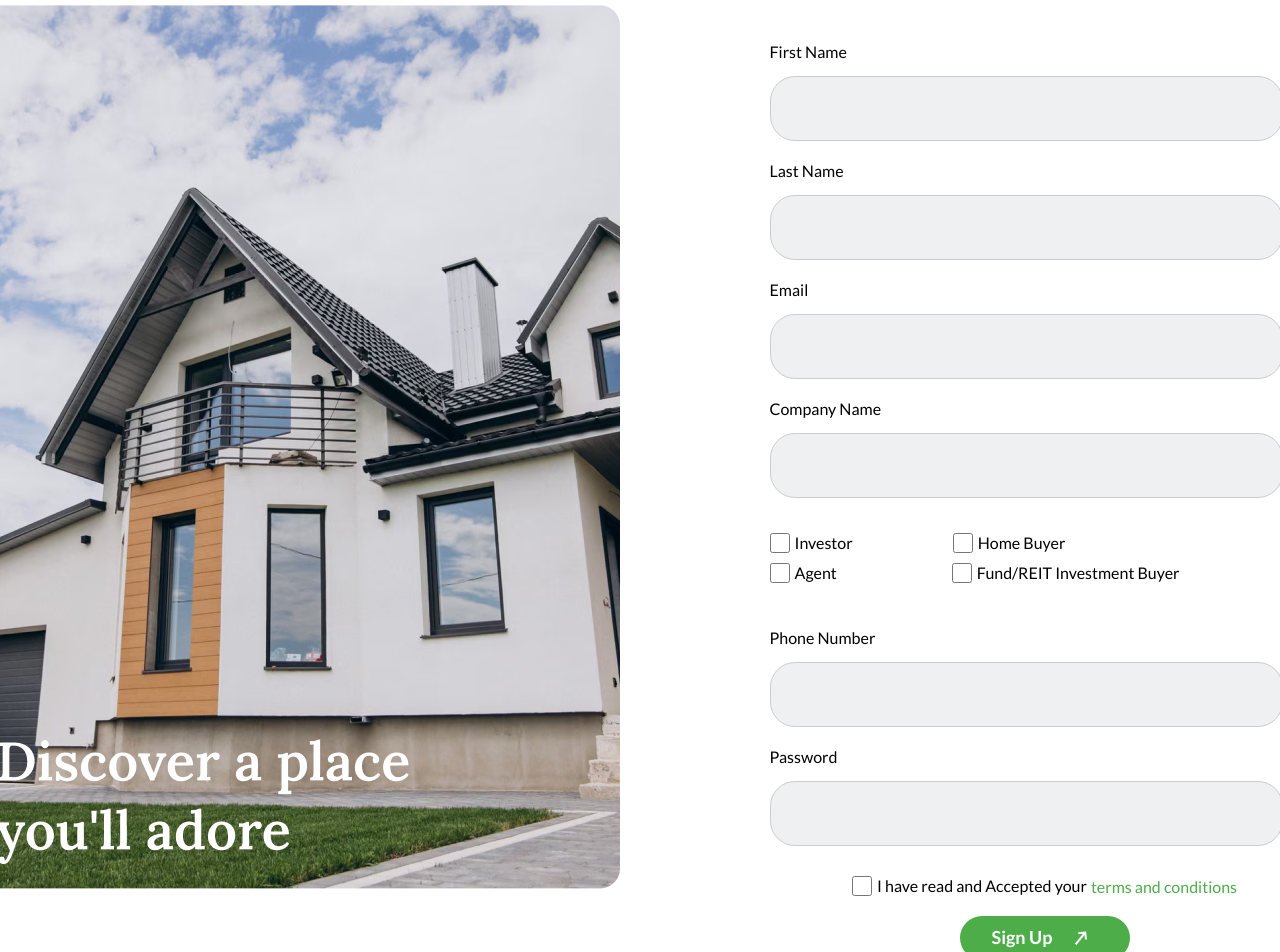
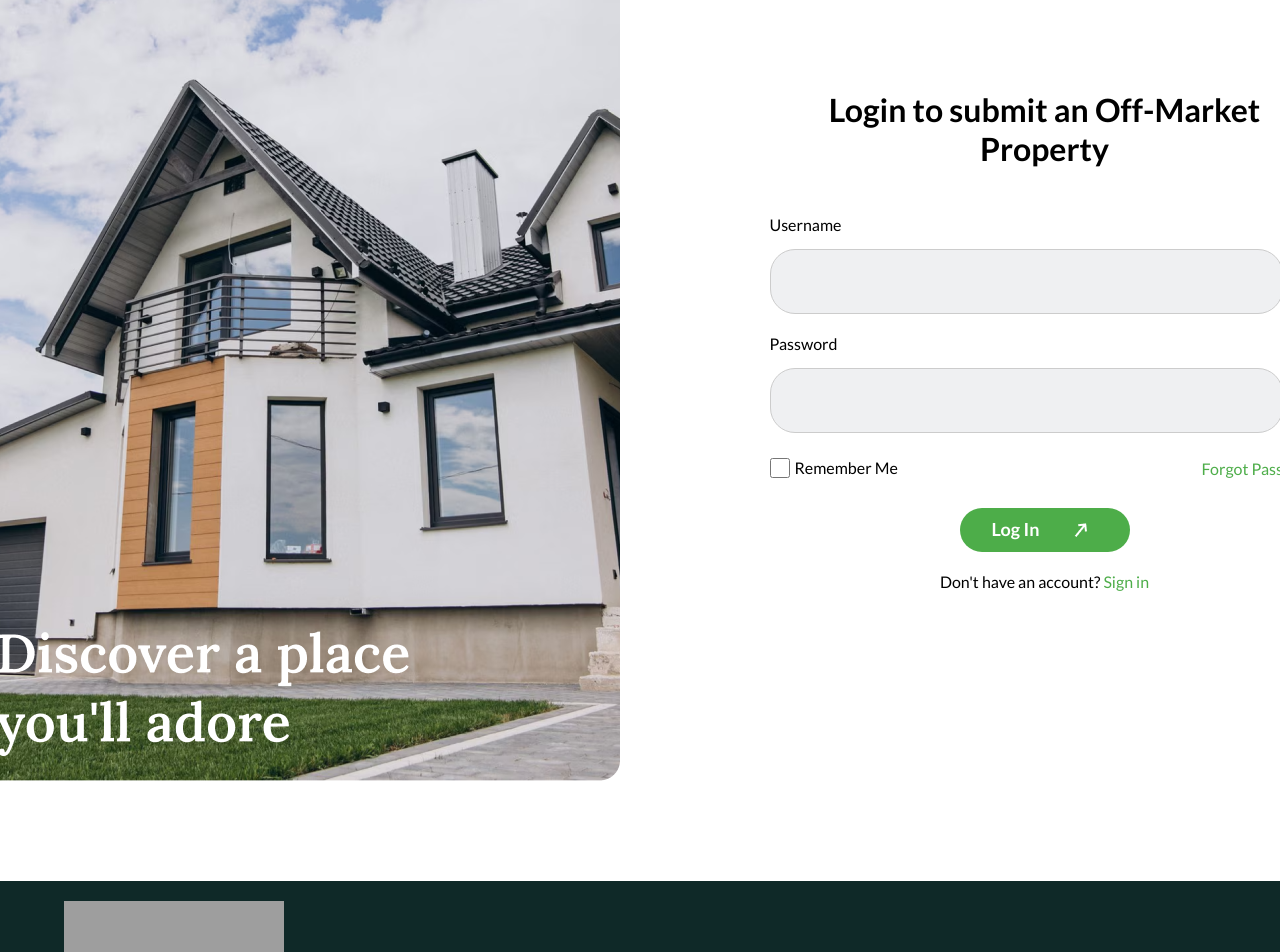
Before and after one commit to Jahanzaibali2/Insider-Inventory, a React app: page /SignUp in a window 1280 px wide. Shown: the part 361-1313 px from the top of the page. Built offline with nearby package versions, Linux system fonts and the light colour scheme; grey boxes are pictures that could not be loaded; the HTML template or start-up script is replaced by a standard one.

Commit message:
Login Page Done

```diff
--- a/src/App.jsx
+++ b/src/App.jsx
@@ -13,8 +13,8 @@ export default function App() {
     <>
       {/* <AppRouter /> */}
       <Header />
-      {/* <Login/> */}
-      <TextAndLabel />
+      <Login/>
+      {/* <TextAndLabel /> */}
       <Footer />
     </>
   )
--- a/src/Components/Body/TextAndLabels/LogIn/Login.css
+++ b/src/Components/Body/TextAndLabels/LogIn/Login.css
@@ -1,14 +1,83 @@
 .legendaryDiv {
-    /* width: 1440px; */
+
     width: 100%;
     height: 100%;
     margin-top: 100px;
     margin-bottom: 100px;
-    /* gap: 0px;
-    opacity: 0px; */
     background-color: rgb(255, 255, 255);
     display: flex;
     justify-content: center;
     align-items: center;
 
   }
+
+  * {
+    margin: 0%;
+    padding: 0%;
+
+  }
+
+  .wholeDiv {
+    width: 1440px;
+    height: 100%;
+  }
+
+
+  /* ______________________________________________________ Sign Up wali Css __________________________________________________________ */
+
+
+
+  .checkbox-container {
+    display: flex;
+    align-items: center;
+    justify-content: space-between;
+
+  }
+
+  .checkbox-container span:hover{
+    text-decoration: underline;
+  }
+
+  .txtfields {
+    padding: 25px 0px ;
+    display: flex;
+    flex-direction: column;
+    gap: 20px;
+
+  }
+
+  .Terms span, .checkbox-container span {
+    color: var(--green);
+    cursor: pointer;
+  }
+
+  .Terms span:hover{
+    text-decoration: underline;
+  }
+
+  .logIn {
+    align-items: center;
+  }
+
+
+  .Terms {
+    display: flex;
+    gap: 20px;
+    padding-top: 30px;
+    flex-direction: column;
+    align-items: center;
+  }
+
+  .headingDiv {
+    /* width: 1600px; */
+    height: 100px;
+    text-align: left;
+    display: flex;
+    justify-content: flex-end;
+  }
+
+  .headingDiv h1 {
+    width: 550px;
+    text-align: center;
+    /* color: black; */
+  }
--- a/src/Components/Body/TextAndLabels/LogIn/Login.jsx
+++ b/src/Components/Body/TextAndLabels/LogIn/Login.jsx
@@ -1,13 +1,14 @@
 import React from 'react'
 import Textfield from '../../../General/Textfield'
 import Checkbox from '../../../General/Checkbox'
+import Button from '../../../General/Button'
 import "./Login.css"
 import House from "../../../../assets/House.png"
 
 export default function Login() {
     return (
         <div className='wholeBody'>
-      <LoginBody/>
+            <LoginBody />
         </div>
     )
 }
@@ -37,7 +38,35 @@ function LoginBody() {
 function FunLogin() {
     return (
         <>
+            <div>
 
+                <div className="headingDiv">
+                    <h1>Login to submit an Off-Market Property</h1>
+                </div>
+
+                <div className='txtfields'>
+                    <Textfield text="Username" />
+                    <Textfield text="Password" />
+
+                </div>
+
+                    <p className="checkbox-container">
+                        <Checkbox text="Remember Me" />
+                        <span>Forgot Password</span>
+                    </p>
+
+
+                <div className='Terms'>
+                    <Button text="Log In" />
+
+                    <div className="logIn">
+                        <label htmlFor="text"> Don't have an account? <span>Sign in</span>
+                        </label>
+                    </div>
+
+                </div>
+
+            </div>
         </>
     )
 }
--- a/src/Components/Body/TextAndLabels/SignUp/SignUp.css
+++ b/src/Components/Body/TextAndLabels/SignUp/SignUp.css
@@ -1,5 +1,5 @@
 
-.y {
+.txtfield {
   padding-top: 45px;
   display: flex;
   flex-direction: column;
@@ -7,29 +7,21 @@
 
 }
 
-.Terms span,
-.logIn span {
+.Term span {
   color: var(--green);
   cursor: pointer;
 }
 
-.Terms span:hover{
+.Term span:hover{
   text-decoration: underline;
 }
 
-.logIn {
+.login {
   align-items: center;
-  /* text-align: center; */
-  /* margin-left: 49px; */
 }
 
-.checkbox-container {
-  display: flex;
-  align-items: center;
-  gap: 4px;
-}
 
-.Terms {
+.Term {
   display: flex;
   gap: 20px;
   padding-top: 30px;
@@ -37,7 +29,7 @@
   align-items: center;
 }
 
-.headingDiv {
+.headDiv {
   /* width: 1600px; */
   height: 100px;
   text-align: left;
@@ -45,8 +37,13 @@
   justify-content: flex-end;
 }
 
-.headingDiv h1 {
+.headDiv h1 {
   width: 550px;
   text-align: center;
   /* color: black; */
 }
+  .checkbox-container {
+    display: flex;
+    align-items: center;
+    gap: 4px;
+  }
--- a/src/Components/Body/TextAndLabels/SignUp/Signup.jsx
+++ b/src/Components/Body/TextAndLabels/SignUp/Signup.jsx
@@ -10,11 +10,11 @@ export default function Signup() {
 
     <div>
 
-      <div className="headingDiv">
+      <div className="headDiv">
         <h1>Sign-Upto view a Available Inventory Or to list a Property</h1>
       </div>
 
-      <div className='y'>
+      <div className='txtfield'>
         <Textfield text="First Name" />
         <Textfield text="Last Name" />
         <Textfield text="Email" />
@@ -31,14 +31,14 @@ export default function Signup() {
         <Checkbox text="Fund/REIT Investment Buyer" />
       </div>
 
-      <div className='y'>
+      <div className='txtfield'>
         <Textfield text="Phone Number" />
         <Textfield text="Password" />
       </div>
 
 
 
-      <div className='Terms'>
+      <div className='Term'>
 
         <p className="checkbox-container">
           <Checkbox text="I have read and Accepted your" />
@@ -47,7 +47,7 @@ export default function Signup() {
 
         <Button text="Sign Up"/>
 
-        <div className="logIn">
+        <div className="login">
           <label htmlFor="text"> Already have an account?
             <span> Log in</span>
           </label>
--- a/src/Components/Body/TextAndLabels/TextAndLabel.css
+++ b/src/Components/Body/TextAndLabels/TextAndLabel.css
@@ -25,32 +25,9 @@
 }
 
 
-/* .b-div {
-  width: Hug (1, 282px)px;
-  height: Hug (1, 137.75px)px;
-  top: 82px;
-  left: 74px;
-  gap: 110px;
-  opacity: 0px;
-  display: flex;
-  justify-content: space-between;
-  align-items: center;
-} */
-
-
-
 .signUp {
   width: Hug (513px)px;
   height: Hug (937.75px)px;
   margin-left: 150px;
 
 }
-
-
-.b-div img {
-  width: 659px;
-  height: 883px;
-  gap: 150px;
-  margin-left: 150px;
-
-}
```
Lines whose indentation alone changed are shown as unchanged.
